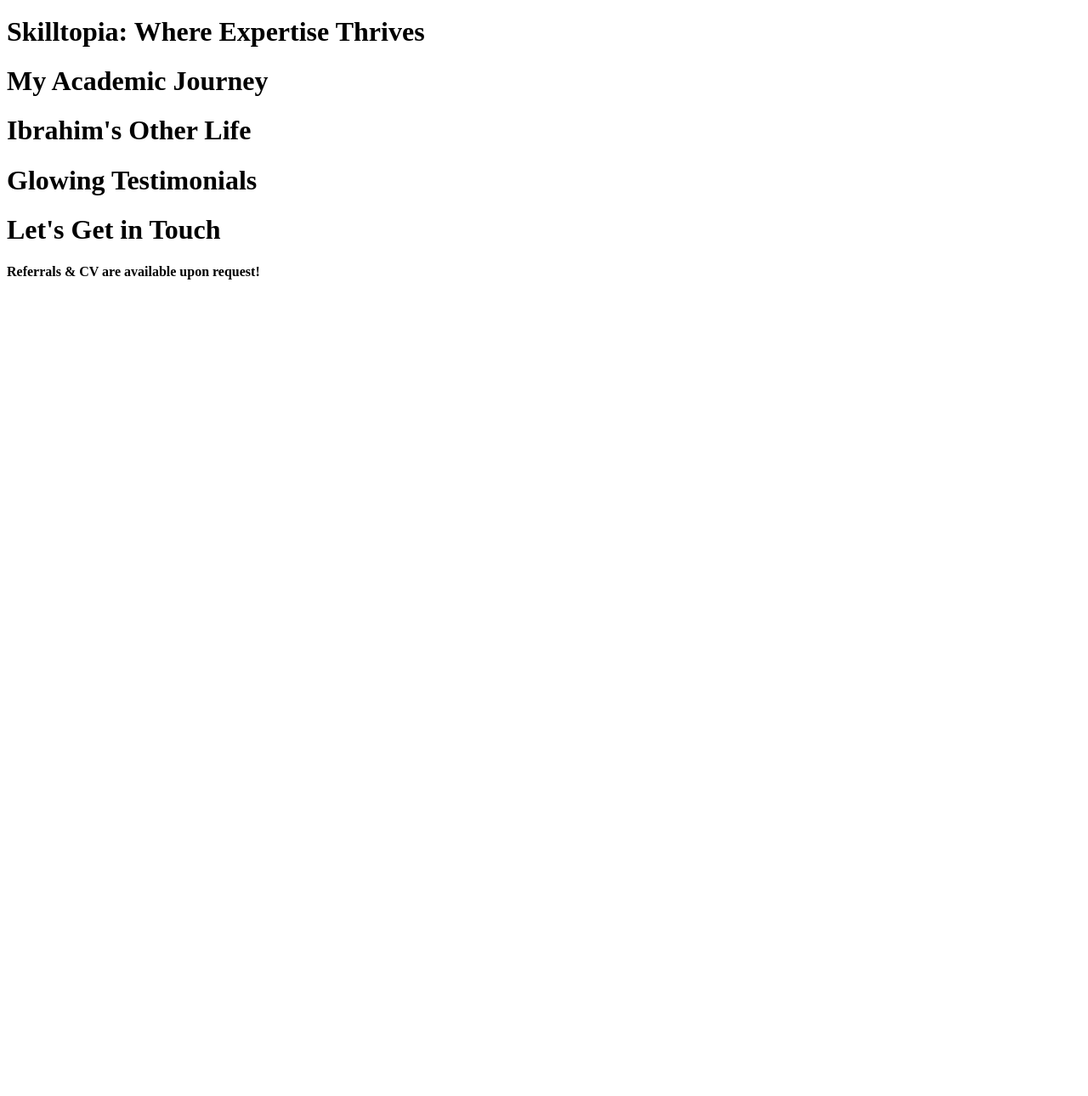
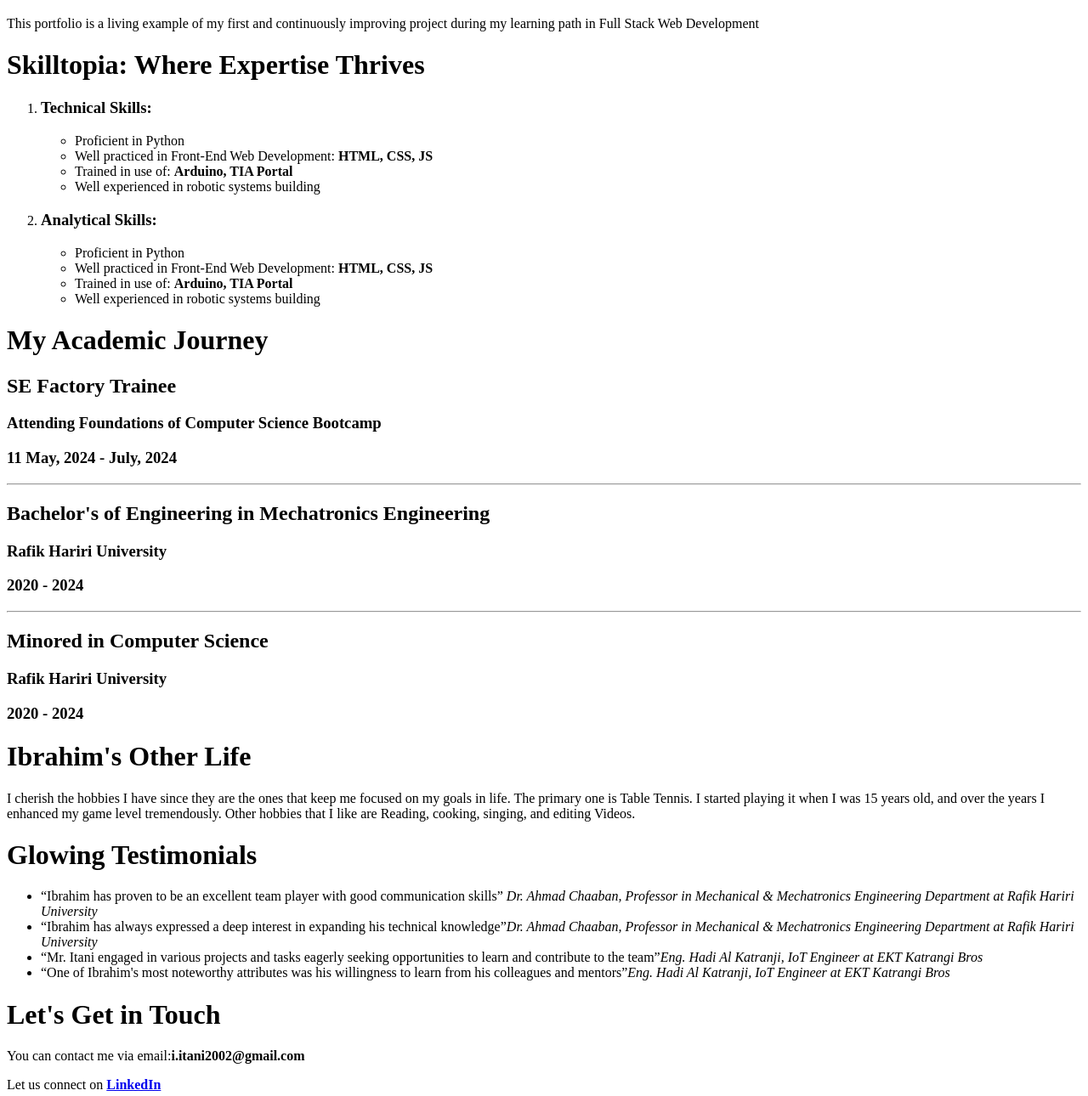
Before and after one commit to Burnabaso/Ibrahim-s-Portfolio, a plain HTML site: page index.html in a window 1280 px wide. Shown: the part 697-1987 px from the top of the page at 85% size. Before the commit the page ends 1042 px from the top, so only its background shows below. Drawn offline with Linux system fonts and the light colour scheme.

Commit message:
Portfolio content completed and Initial html layout is set

```diff
--- a/index.html
+++ b/index.html
@@ -91,21 +91,114 @@
 
     <div id="prj-pg" class="mainSec">
       <h1 class="pg-title">My Creations</h1>
+      <p>
+        This portfolio is a living example of my first and continuously
+        improving project during my learning path in Full Stack Web Development
+      </p>
     </div>
+
     <div id="skills-pg" class="mainSec">
       <h1 class="pg-title">Skilltopia: Where Expertise Thrives</h1>
+      <ol id="skills-main-lst">
+        <li>
+          <h3 id="tech-skills">Technical Skills:</h3>
+          <ul>
+            <li>Proficient in Python</li>
+            <li>
+              Well practiced in Front-End Web Development: <b>HTML, CSS, JS</b>
+            </li>
+            <li>Trained in use of: <b>Arduino, TIA Portal</b></li>
+            <li>Well experienced in robotic systems building</li>
+          </ul>
+        </li>
+        <li>
+          <h3 id="analy-skills">Analytical Skills:</h3>
+          <ul>
+            <li>Proficient in Python</li>
+            <li>
+              Well practiced in Front-End Web Development: <b>HTML, CSS, JS</b>
+            </li>
+            <li>Trained in use of: <b>Arduino, TIA Portal</b></li>
+            <li>Well experienced in robotic systems building</li>
+          </ul>
+        </li>
+      </ol>
     </div>
     <div id="ed-pg" class="mainSec">
       <h1 class="pg-title">My Academic Journey</h1>
+      <div class="ed-container" id="current-ed">
+        <h2>SE Factory Trainee</h2>
+        <h3>Attending Foundations of Computer Science Bootcamp</h3>
+        <h3>11 May, 2024 - July, 2024</h3>
+      </div>
+      <hr />
+      <div class="ed-container">
+        <h2>Bachelor's of Engineering in Mechatronics Engineering</h2>
+        <h3>Rafik Hariri University</h3>
+        <h3>2020 - 2024</h3>
+      </div>
+
+      <hr />
+      <div class="ed-container">
+        <h2>Minored in Computer Science</h2>
+        <h3>Rafik Hariri University</h3>
+        <h3>2020 - 2024</h3>
+      </div>
     </div>
     <div id="personal-int-pg" class="mainSec">
       <h1 class="pg-title">Ibrahim's Other Life</h1>
+      <p>
+        I cherish the hobbies I have since they are the ones that keep me
+        focused on my goals in life. The primary one is Table Tennis. I started
+        playing it when I was 15 years old, and over the years I enhanced my
+        game level tremendously. Other hobbies that I like are Reading, cooking,
+        singing, and editing Videos.
+      </p>
     </div>
     <div id="testi-pg" class="mainSec">
       <h1 class="pg-title">Glowing Testimonials</h1>
+      <ul id="testi-lst">
+        <li>
+          <q
+            >Ibrahim has proven to be an excellent team player with good
+            communication skills</q
+          >
+          <em>Dr. Ahmad Chaaban</em
+          ><i
+            >, Professor in Mechanical & Mechatronics Engineering Department at
+            Rafik Hariri University</i
+          >
+        </li>
+        <li>
+          <q
+            >Ibrahim has always expressed a deep interest in expanding his
+            technical knowledge</q
+          ><em>Dr. Ahmad Chaaban</em
+          ><i
+            >, Professor in Mechanical & Mechatronics Engineering Department at
+            Rafik Hariri University</i
+          >
+        </li>
+        <li>
+          <q
+            >Mr. Itani engaged in various projects and tasks eagerly seeking
+            opportunities to learn and contribute to the team</q
+          ><em>Eng. Hadi Al Katranji</em
+          ><i>, IoT Engineer at EKT Katrangi Bros</i>
+        </li>
+        <li>
+          <q
+            >One of Ibrahim's most noteworthy attributes was his willingness to
+            learn from his colleagues and mentors</q
+          ><em>Eng. Hadi Al Katranji</em
+          ><i>, IoT Engineer at EKT Katrangi Bros</i>
+        </li>
+      </ul>
     </div>
     <div id="contact-pg" class="mainSec">
       <h1 class="pg-title">Let's Get in Touch</h1>
+      <p>You can contact me via email:<b>i.itani2002@gmail.com</b></p>
+      <p>Let us connect on <b><a href="https://www.linkedin.com/in/ibrahim-itani/" target="_blank">LinkedIn</a></b></p>
     </div>
 
     <footer>
```
